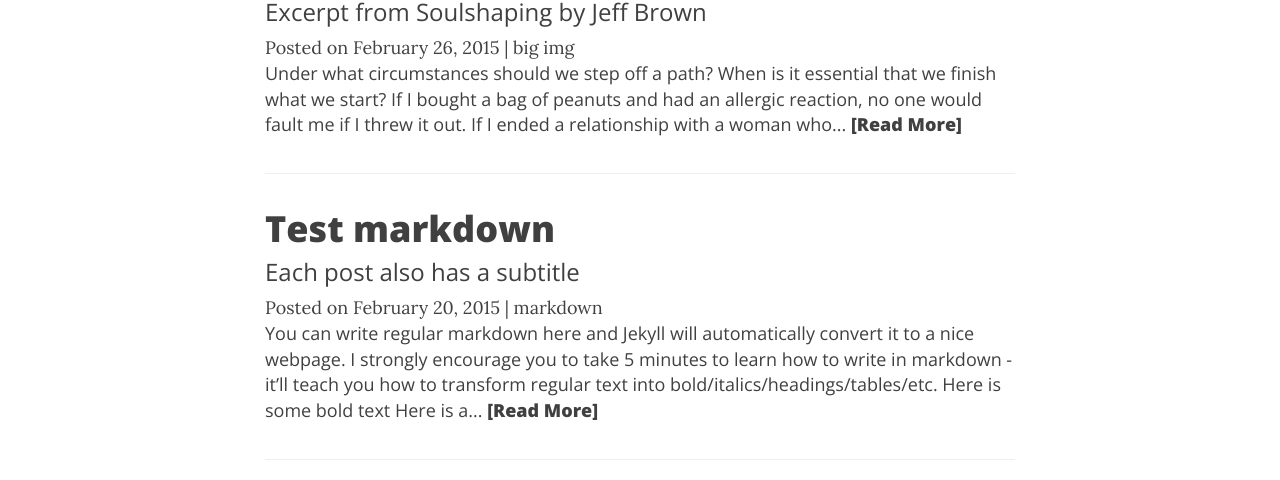
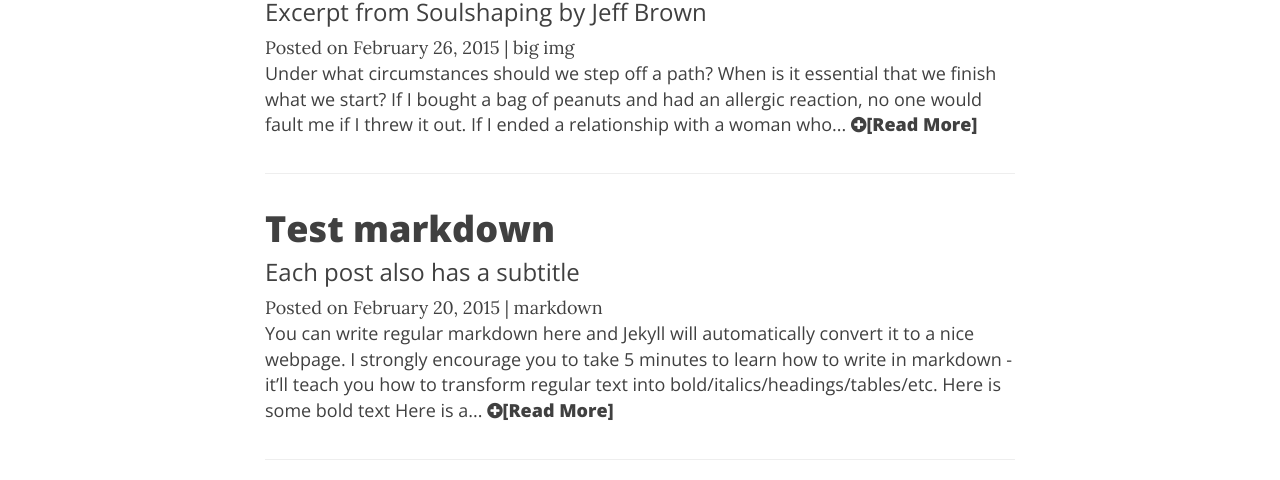
Before and after one commit to stonefl/stonefl.github.io, a Jekyll site: the page built from index.html, in a window 1280 px wide and 900 px high. Shown: the part 417-897 px from the top of the window. Built offline with Jekyll 4.4.1, drawn with Linux system fonts in a browser that asks for light colours; nearby versions of some CDN libraries; the list of posts is cut into pages by our own code.

Commit message:
Update index.html

```diff
--- a/index.html
+++ b/index.html
@@ -20,16 +20,15 @@
     <span class="post-date"> Posted on {{ post.date | date: "%B %-d, %Y" }} </span>
     {% if post.tags %} |
 	 {% for tag in post.tags %}
-    		<!--<a href="{{ site.baseurl }}{{ site.tag_page }}#{{ tag | slugify }}" class="post-tag">{{ tag }}</a> -->
     		<a href="{{ site.tag_page | prepend: site.baseurl }}#{{ tag | slugify }}" class="post-tag">{{ tag }}</a>
-
     	{% endfor %}
      {% endif %}
 
 
     <div class="post-entry">
       {{ post.content | strip_html | xml_escape | truncatewords: 50 }}
-	  <a href="{{ post.url | prepend: site.baseurl }}" class="post-read-more">[Read&nbsp;More]</a>
+	  <!-- <a href="{{ post.url | prepend: site.baseurl }}" class="post-read-more">[Read&nbsp;More]</a> -->
+	  <a href="{{ post.url | prepend: site.baseurl }}" class="post-read-more"><i class="fa fa-plus-circle" aria-hidden="true"></i>[Read&nbsp;More]
     </div>
 
    </article>
```
